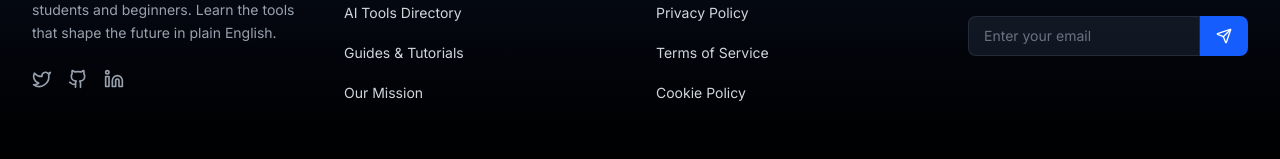
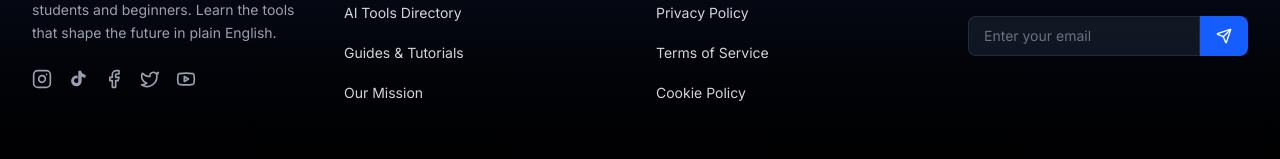
Before and after one commit to hananirfan91-hub/aitoolguide, a React (Vite) app: page / in a window 1280 px wide. Shown: the part 1978-2137 px from the top of the page. Built offline with nearby package versions, Linux system fonts and the light colour scheme; no server answers; a web font is replaced by a local one.

Commit message:
feat: Add social media links to footer
Adds Instagram and TikTok links to the website footer, replacing generic placeholder links. Also updates the sitemap generation script to use a more dynamic type for `dynamicPages`.

```diff
--- a/scripts/generate-sitemap.js
+++ b/scripts/generate-sitemap.js
@@ -23,7 +23,7 @@ async function generateSitemap() {
     { loc: '/contact', changefreq: 'monthly', priority: 0.6 },
   ];
 
-  let dynamicPages: Array<{ loc: string; changefreq: string; priority: number; lastmod: string }> = [];
+  let dynamicPages = [];
 
   try {
     const { data: posts, error } = await supabase
--- a/src/components/Layout.tsx
+++ b/src/components/Layout.tsx
@@ -1,5 +1,5 @@
 import { Link, Outlet, useLocation } from 'react-router-dom';
-import { Menu, X, BookOpen, Wrench, Info, Mail, Github, Twitter, Linkedin, Send, User, LogOut, ChevronDown } from 'lucide-react';
+import { Menu, X, BookOpen, Wrench, Info, Mail, Youtube, Twitter, Facebook, Instagram, Send, User, LogOut, ChevronDown } from 'lucide-react';
 import { useState, useEffect, useRef } from 'react';
 import { useAuth } from '../contexts/AuthContext';
 
@@ -214,17 +214,27 @@ export function Layout() {
                 Demystifying Artificial Intelligence for students and beginners. Learn the tools that shape the future in plain English.
               </p>
               <div className="flex space-x-4">
-                <a href="#" className="text-gray-400 hover:text-white transition-colors">
-                  <span className="sr-only">Twitter</span>
+                <a href="https://instagram.com/tearswithhanan/" target="_blank" rel="noopener noreferrer" className="text-gray-400 hover:text-white transition-colors">
+                  <span className="sr-only">Instagram</span>
+                  <Instagram className="h-5 w-5" />
+                </a>
+                <a href="https://tiktok.com/@pathan_x_babarian565" target="_blank" rel="noopener noreferrer" className="text-gray-400 hover:text-white transition-colors">
+                  <span className="sr-only">TikTok</span>
+                  <svg className="h-5 w-5" fill="currentColor" viewBox="0 0 24 24" aria-hidden="true">
+                    <path d="M19.59 6.69a4.83 4.83 0 0 1-3.77-4.25V2h-3.45v13.67a2.89 2.89 0 0 1-5.2-1.74 2.89 2.89 0 0 1 2.89-2.89 2.88 2.88 0 0 1 1.54.45V8.12a6.32 6.32 0 0 0-1.54-.19 6.34 6.34 0 0 0 0 12.68 6.34 6.34 0 0 0 6.33-6.33V8.87a8.21 8.21 0 0 0 4.7 1.52V6.9a4.8 4.8 0 0 1-1.5-.21z"/>
+                  </svg>
+                </a>
+                <a href="https://facebook.com/HananIrfan001" target="_blank" rel="noopener noreferrer" className="text-gray-400 hover:text-white transition-colors">
+                  <span className="sr-only">Facebook</span>
+                  <Facebook className="h-5 w-5" />
+                </a>
+                <a href="https://x.com/hananirfan91" target="_blank" rel="noopener noreferrer" className="text-gray-400 hover:text-white transition-colors">
+                  <span className="sr-only">Twitter (X)</span>
                   <Twitter className="h-5 w-5" />
                 </a>
-                <a href="#" className="text-gray-400 hover:text-white transition-colors">
-                  <span className="sr-only">GitHub</span>
-                  <Github className="h-5 w-5" />
-                </a>
-                <a href="#" className="text-gray-400 hover:text-white transition-colors">
-                  <span className="sr-only">LinkedIn</span>
-                  <Linkedin className="h-5 w-5" />
+                <a href="https://www.youtube.com/@ancientmystery-0" target="_blank" rel="noopener noreferrer" className="text-gray-400 hover:text-white transition-colors">
+                  <span className="sr-only">YouTube</span>
+                  <Youtube className="h-5 w-5" />
                 </a>
               </div>
             </div>
```
